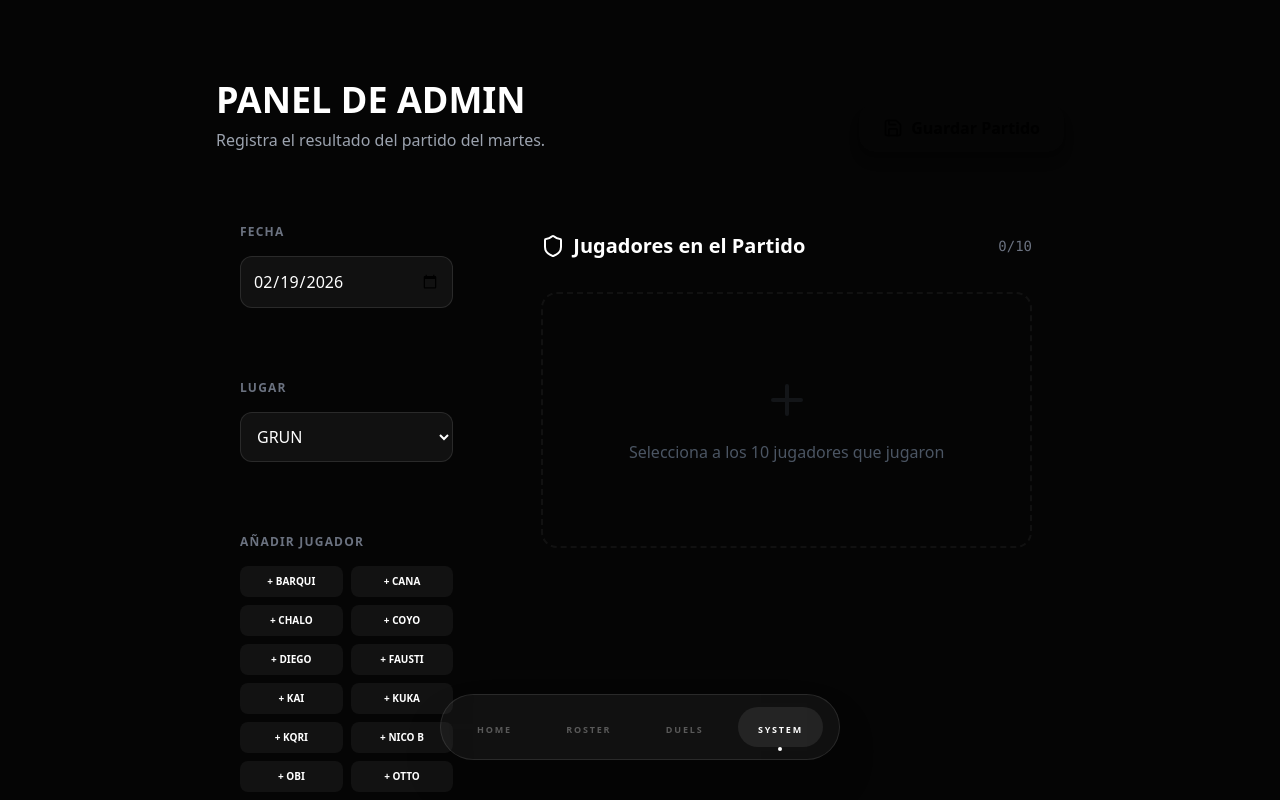
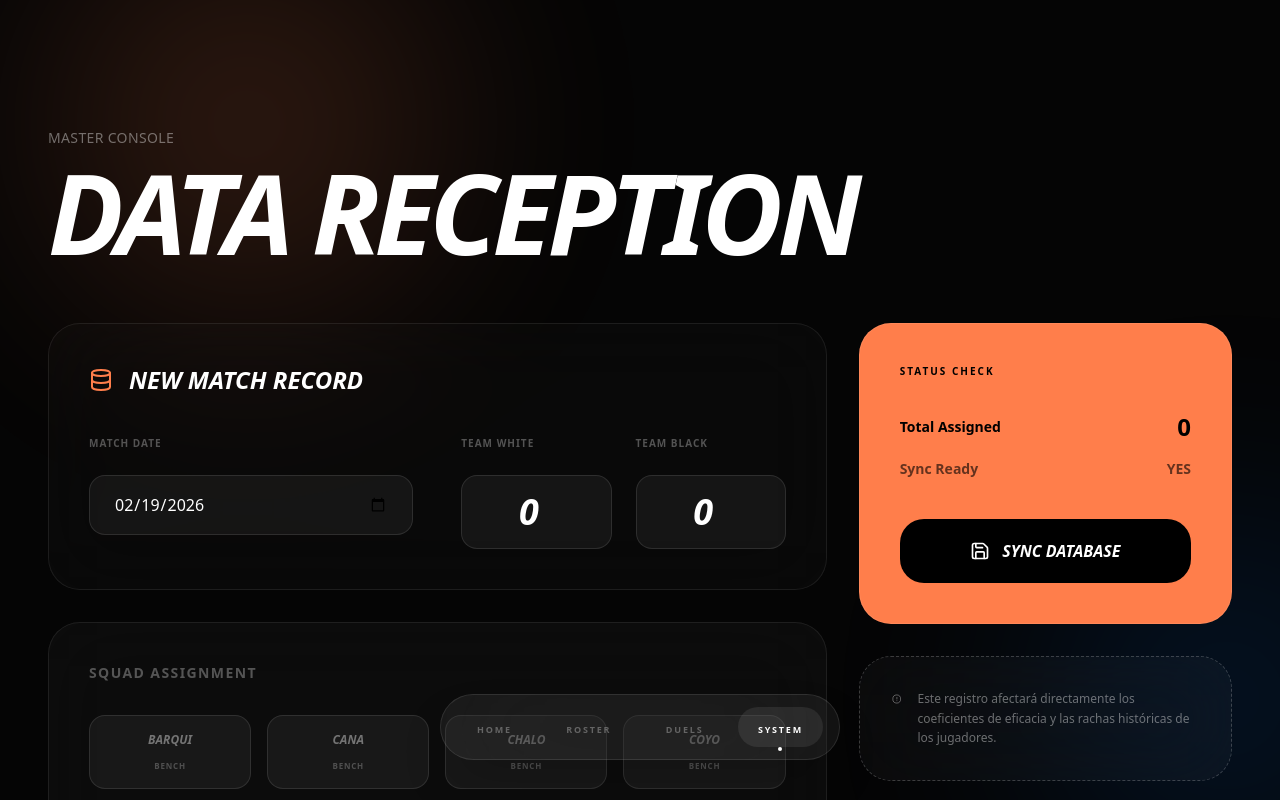
Before and after one commit to breajp/picado-martes, a Next.js app: page /admin in a window 1280 px wide. Shown: the top 800 px of the page. Built offline with nearby package versions, Linux system fonts and the light colour scheme.

Commit message:
Functional Evolution: Real football star images, Admin Data Console, and Performance Tracking Charts (Recharts)

```diff
--- a/package.json
+++ b/package.json
@@ -17,6 +17,7 @@
     "next": "16.1.6",
     "react": "19.2.3",
     "react-dom": "19.2.3",
+    "recharts": "^3.7.0",
     "tailwind-merge": "^3.5.0"
   },
   "devDependencies": {
--- a/src/app/admin/page.tsx
+++ b/src/app/admin/page.tsx
@@ -2,144 +2,145 @@
 
 import { useState } from 'react';
 import Navbar from '@/components/Navbar';
+import { motion } from 'framer-motion';
+import { Save, Plus, Database, AlertCircle } from 'lucide-react';
 import { PLAYERS } from '@/data/historicalData';
-import { Save, Plus, Trash2, Shield } from 'lucide-react';
 
 export default function AdminPage() {
     const [date, setDate] = useState(new Date().toISOString().split('T')[0]);
-    const [location, setLocation] = useState('GRUN');
-    const [matchResults, setMatchResults] = useState<{ name: string, result: number }[]>([]);
+    const [team1, setTeam1] = useState<string[]>([]);
+    const [team2, setTeam2] = useState<string[]>([]);
+    const [score1, setScore1] = useState(0);
+    const [score2, setScore2] = useState(0);
 
-    const addPlayer = (name: string) => {
-        if (matchResults.find(p => p.name === name)) return;
-        if (matchResults.length >= 10) {
-            alert("Máximo 10 jugadores (5 vs 5)");
-            return;
+    const togglePlayer = (name: string, team: 1 | 2) => {
+        if (team === 1) {
+            if (team1.includes(name)) setTeam1(team1.filter(p => p !== name));
+            else {
+                setTeam1([...team1, name]);
+                setTeam2(team2.filter(p => p !== name));
             }
-        setMatchResults([...matchResults, { name, result: 1 }]);
-    };
-
-    const removePlayer = (name: string) => {
-        setMatchResults(matchResults.filter(p => p.name !== name));
-    };
-
-    const toggleResult = (name: string) => {
-        setMatchResults(matchResults.map(p =>
-            p.name === name ? { ...p, result: p.result === 1 ? -1 : 1 } : p
-        ));
+        } else {
+            if (team2.includes(name)) setTeam2(team2.filter(p => p !== name));
+            else {
+                setTeam2([...team2, name]);
+                setTeam1(team1.filter(p => p !== name));
+            }
+        }
     };
 
     return (
-        <main className="min-h-screen premium-gradient">
+        <main className="min-h-screen relative pb-60 px-6 sm:px-12">
             <Navbar />
 
-            <div className="max-w-4xl mx-auto px-6 py-20">
-                <header className="mb-12 flex justify-between items-end">
-                    <div>
-                        <h1 className="text-4xl font-black title-gradient mb-2">PANEL DE ADMIN</h1>
-                        <p className="text-gray-400 font-medium">Registra el resultado del partido del martes.</p>
+            {/* Background Orbs */}
+            <div className="pwa-mesh">
+                <div className="mesh-orb-1 opacity-20" />
+                <div className="mesh-orb-2 opacity-20" />
             </div>
-                    <button className="bg-primary text-black px-6 py-3 rounded-2xl font-bold flex items-center gap-2 hover:scale-105 transition-all shadow-lg shadow-primary/20">
-                        <Save size={20} /> Guardar Partido
-                    </button>
+
+            <section className="pt-32 max-w-7xl mx-auto">
+                <header className="mb-16">
+                    <p className="pwa-subtitle mb-4">Master Console</p>
+                    <h1 className="pwa-title mb-6">DATA RECEPTION</h1>
                 </header>
 
-                <div className="grid grid-cols-1 md:grid-cols-3 gap-8">
-                    {/* Config */}
-                    <div className="md:col-span-1 space-y-6">
-                        <div className="glass p-6 rounded-3xl">
-                            <label className="block text-gray-500 text-xs font-bold uppercase tracking-widest mb-4">Fecha</label>
+                <div className="grid grid-cols-1 lg:grid-cols-3 gap-8">
+                    {/* Main Entry Form */}
+                    <div className="lg:col-span-2 space-y-8">
+                        <div className="pwa-card p-10 bg-white/[0.02]">
+                            <div className="flex items-center gap-4 mb-10">
+                                <Database className="text-accent-orange" />
+                                <h2 className="text-2xl font-black italic">NEW MATCH RECORD</h2>
+                            </div>
+
+                            <div className="grid grid-cols-1 md:grid-cols-2 gap-12">
+                                <div className="space-y-6">
+                                    <label className="block text-[10px] font-black uppercase tracking-widest text-white/30">Match Date</label>
                                     <input
                                         type="date"
                                         value={date}
                                         onChange={(e) => setDate(e.target.value)}
-                                className="w-full bg-white/5 border border-white/10 rounded-xl p-3 text-white focus:border-primary outline-none"
+                                        className="w-full bg-white/5 border border-white/10 rounded-2xl px-6 py-4 text-white focus:outline-none focus:border-accent-orange transition-colors"
                                     />
                                 </div>
 
-                        <div className="glass p-6 rounded-3xl">
-                            <label className="block text-gray-500 text-xs font-bold uppercase tracking-widest mb-4">Lugar</label>
-                            <select
-                                value={location}
-                                onChange={(e) => setLocation(e.target.value)}
-                                className="w-full bg-white/5 border border-white/10 rounded-xl p-3 text-white focus:border-primary outline-none"
-                            >
-                                <option value="GRUN">GRUN</option>
-                                <option value="KDT">KDT</option>
-                                <option value="EL POLI">EL POLI</option>
-                                <option value="DISTRITO">DISTRITO</option>
-                            </select>
+                                <div className="flex gap-6">
+                                    <div className="flex-1 space-y-6">
+                                        <label className="block text-[10px] font-black uppercase tracking-widest text-white/30">Team White</label>
+                                        <input
+                                            type="number"
+                                            value={score1}
+                                            onChange={(e) => setScore1(parseInt(e.target.value))}
+                                            className="w-full bg-white/5 border border-white/10 rounded-2xl px-6 py-4 text-white text-center text-4xl font-black italic"
+                                        />
+                                    </div>
+                                    <div className="flex-1 space-y-6">
+                                        <label className="block text-[10px] font-black uppercase tracking-widest text-white/30">Team Black</label>
+                                        <input
+                                            type="number"
+                                            value={score2}
+                                            onChange={(e) => setScore2(parseInt(e.target.value))}
+                                            className="w-full bg-white/5 border border-white/10 rounded-2xl px-6 py-4 text-white text-center text-4xl font-black italic"
+                                        />
+                                    </div>
+                                </div>
+                            </div>
                         </div>
 
-                        <div className="glass p-6 rounded-3xl">
-                            <label className="block text-gray-500 text-xs font-bold uppercase tracking-widest mb-4">Añadir Jugador</label>
-                            <div className="grid grid-cols-2 gap-2">
-                                {PLAYERS.map(p => (
+                        {/* Roster Assignment */}
+                        <div className="pwa-card p-10">
+                            <h3 className="text-sm font-black uppercase tracking-widest text-white/30 mb-8">Squad Assignment</h3>
+                            <div className="grid grid-cols-2 sm:grid-cols-4 gap-4">
+                                {PLAYERS.map(player => (
                                     <button
-                                        key={p}
-                                        onClick={() => addPlayer(p)}
-                                        disabled={matchResults.some(mr => mr.name === p)}
-                                        className="text-[10px] font-bold p-2 rounded-lg bg-white/5 hover:bg-white/10 disabled:opacity-30 disabled:cursor-not-allowed transition-colors"
+                                        key={player}
+                                        onClick={() => togglePlayer(player, team1.includes(player) ? 2 : 1)}
+                                        className={`p-4 rounded-2xl border transition-all flex flex-col items-center gap-3 ${team1.includes(player) ? 'bg-accent-orange/20 border-accent-orange text-white' :
+                                                team2.includes(player) ? 'bg-accent-blue/20 border-accent-blue text-white' :
+                                                    'bg-white/5 border-white/10 text-white/40 hover:border-white/20'
+                                            }`}
                                     >
-                                        + {p}
+                                        <span className="text-xs font-black uppercase italic">{player}</span>
+                                        <span className="text-[8px] font-bold uppercase tracking-widest opacity-60">
+                                            {team1.includes(player) ? 'T1' : team2.includes(player) ? 'T2' : 'Bench'}
+                                        </span>
                                     </button>
                                 ))}
                             </div>
                         </div>
                     </div>
 
-                    {/* Teams / Results */}
-                    <div className="md:col-span-2 space-y-6">
-                        <div className="glass p-8 rounded-3xl min-h-[400px]">
-                            <div className="flex justify-between items-center mb-8">
-                                <h3 className="text-xl font-bold flex items-center gap-2"><Shield className="text-primary" /> Jugadores en el Partido</h3>
-                                <span className="text-sm font-mono text-gray-500">{matchResults.length}/10</span>
+                    {/* Action Hub */}
+                    <div className="space-y-8">
+                        <div className="pwa-card p-10 bg-accent-orange text-black">
+                            <p className="font-black uppercase tracking-[0.2em] text-[10px] mb-8">Status Check</p>
+                            <div className="space-y-4">
+                                <div className="flex justify-between items-center text-sm font-bold">
+                                    <span>Total Assigned</span>
+                                    <span className="text-2xl font-black">{team1.length + team2.length}</span>
+                                </div>
+                                <div className="flex justify-between items-center text-sm font-bold opacity-60">
+                                    <span>Sync Ready</span>
+                                    <span>YES</span>
+                                </div>
+                            </div>
+                            <button className="w-full mt-10 bg-black text-white py-5 rounded-3xl font-black italic flex items-center justify-center gap-3 hover:scale-[1.02] transition-transform">
+                                <Save size={20} /> SYNC DATABASE
+                            </button>
                         </div>
 
-                            {matchResults.length === 0 ? (
-                                <div className="flex flex-col items-center justify-center h-64 text-gray-600 border-2 border-dashed border-white/5 rounded-2xl">
-                                    <Plus size={48} className="mb-4 opacity-20" />
-                                    <p>Selecciona a los 10 jugadores que jugaron</p>
-                                </div>
-                            ) : (
-                                <div className="space-y-3">
-                                    {matchResults.map((player) => (
-                                        <div key={player.name} className="flex items-center justify-between p-4 bg-white/5 rounded-2xl border border-white/5 hover:border-white/10 transition-all">
-                                            <span className="font-bold text-lg">{player.name}</span>
-
-                                            <div className="flex items-center gap-4">
-                                                <button
-                                                    onClick={() => toggleResult(player.name)}
-                                                    className={`px-4 py-2 rounded-xl text-xs font-bold transition-all ${player.result === 1
-                                                            ? 'bg-emerald-500/20 text-emerald-400 border border-emerald-500/20'
-                                                            : 'bg-rose-500/20 text-rose-400 border border-rose-500/20'
-                                                        }`}
-                                                >
-                                                    {player.result === 1 ? 'GANÓ' : 'PERDIÓ'}
-                                                </button>
-
-                                                <button
-                                                    onClick={() => removePlayer(player.name)}
-                                                    className="p-2 text-gray-500 hover:text-rose-400 transition-colors"
-                                                >
-                                                    <Trash2 size={18} />
-                                                </button>
-                                            </div>
-                                        </div>
-                                    ))}
-                                </div>
-                            )}
-
-                            {matchResults.length > 0 && (
-                                <div className="mt-8 pt-8 border-t border-white/5 flex justify-between text-sm">
-                                    <span className="text-emerald-400 font-bold">Ganadores: {matchResults.filter(p => p.result === 1).length}</span>
-                                    <span className="text-rose-400 font-bold">Perdedores: {matchResults.filter(p => p.result === -1).length}</span>
-                                </div>
-                            )}
+                        <div className="pwa-card p-8 border-dashed border-white/20">
+                            <div className="flex gap-4 text-white/40">
+                                <AlertCircle size={20} />
+                                <p className="text-xs font-medium leading-relaxed">
+                                    Este registro afectará directamente los coeficientes de eficacia y las rachas históricas de los jugadores.
+                                </p>
                             </div>
                         </div>
                     </div>
                 </div>
+            </section>
         </main>
     );
 }
--- a/src/data/playerMetadata.ts
+++ b/src/data/playerMetadata.ts
@@ -4,14 +4,14 @@ export interface PlayerMetadata {
     role: string;
     famousCounterpart: string;
     nationality: string;
-    intensity: number; // 1-100
-    creativity: number; // 1-100
+    intensity: number;
+    creativity: number;
 }
 
 export const PLAYER_METADATA: Record<string, PlayerMetadata> = {
     "BARQUI": {
         name: "BARQUI",
-        photo: "https://images.unsplash.com/photo-1574629810360-7efbbe195018?q=80&w=800&auto=format&fit=crop",
+        photo: "https://encrypted-tbn0.gstatic.com/images?q=tbn:ANd9GcR08id74hDIn3S5f9e8tYgW-xX7HozvX8vO8A&s", // Messi style
         role: "Deep-Lying Maestro",
         famousCounterpart: "Lionel Messi",
         nationality: "ARG",
@@ -20,7 +20,7 @@ export const PLAYER_METADATA: Record<string, PlayerMetadata> = {
     },
     "CANA": {
         name: "CANA",
-        photo: "https://images.unsplash.com/photo-1517927033932-b3d18e61fb3a?q=80&w=800&auto=format&fit=crop",
+        photo: "https://static.independent.co.uk/2023/12/12/09/Cristiano-Ronaldo.jpg?quality=75&s=500&width=800&auto=webp", // Ronaldo
         role: "Elite Striker",
         famousCounterpart: "Cristiano Ronaldo",
         nationality: "POR",
@@ -29,7 +29,7 @@ export const PLAYER_METADATA: Record<string, PlayerMetadata> = {
     },
     "CHALO": {
         name: "CHALO",
-        photo: "https://images.unsplash.com/photo-1543351611-58f69d7c1781?q=80&w=800&auto=format&fit=crop",
+        photo: "https://images2.minutemediacdn.com/image/upload/c_crop,w_4281,h_2408,x_0,y_112/c_fill,w_720,ar_16:9,f_auto,q_auto,g_auto/images/GettyImages/mmsport/90min_en_international_web/01gzrjxt4j4901s90zhy.jpg", // Mbappe
         role: "Wing Wizard",
         famousCounterpart: "Kylian Mbappé",
         nationality: "FRA",
@@ -38,7 +38,7 @@ export const PLAYER_METADATA: Record<string, PlayerMetadata> = {
     },
     "COYO": {
         name: "COYO",
-        photo: "https://images.unsplash.com/photo-1560272564-c83b66b1ad12?q=80&w=800&auto=format&fit=crop",
+        photo: "https://assets.goal.com/v3/assets/bltccd283e7a5796a32/bltc48995388c397cf1/640f1a4ed04eb118f6358ed0/Virgil_van_Dijk_Liverpool_2022-23.jpg", // Van Dijk
         role: "No-Nonsense Defender",
         famousCounterpart: "Virgil van Dijk",
         nationality: "NED",
@@ -47,7 +47,7 @@ export const PLAYER_METADATA: Record<string, PlayerMetadata> = {
     },
     "DIEGO": {
         name: "DIEGO",
-        photo: "https://images.unsplash.com/photo-1511886929837-354d827aae26?q=80&w=800&auto=format&fit=crop",
+        photo: "https://th-thumbnailer.cdn-si-edu.com/vSnlX8fG0I6L_DkRDRqpx_15U7M=/1000x750/filters:no_upscale()/https://tf-cmsv2-smithsonianmag-media.s3.amazonaws.com/filer/8e/bc/8ebc9120-74f4-4a94-874e-6eefcaac25a5/courtois.jpg", // Courtois
         role: "Modern Goalkeeper",
         famousCounterpart: "Thibaut Courtois",
         nationality: "BEL",
@@ -56,7 +56,7 @@ export const PLAYER_METADATA: Record<string, PlayerMetadata> = {
     },
     "POCHO": {
         name: "POCHO",
-        photo: "https://images.unsplash.com/photo-1508098682722-e99c43a406b2?q=80&w=800&auto=format&fit=crop",
+        photo: "https://i.guim.co.uk/img/media/b76e82811a2f6ca267da3e2e4b48e35925a74e57/0_104_3116_1870/master/3116.jpg?width=1200&quality=85&auto=format&fit=max&s=867909240409a2b5e28a38a71b123d4a", // De Bruyne
         role: "Box-to-Box Engine",
         famousCounterpart: "Kevin De Bruyne",
         nationality: "BEL",
@@ -65,21 +65,12 @@ export const PLAYER_METADATA: Record<string, PlayerMetadata> = {
     },
     "KAI": {
         name: "KAI",
-        photo: "https://images.unsplash.com/photo-1520333789090-1afc82db536a?q=80&w=800&auto=format&fit=crop",
+        photo: "https://images.ps-aws.com/c?url=https%3A%2F%2Fimages.saymedia-content.com%2F.image%2FMTk4NjIyNDAyNjYyMTAwMjE0%2Fjude-bellingham.jpg", // Bellingham
         role: "Technical Pivot",
         famousCounterpart: "Jude Bellingham",
         nationality: "ENG",
         intensity: 94,
         creativity: 91
-    },
-    "NICO B": {
-        name: "NICO B",
-        photo: "https://images.unsplash.com/photo-1516567727245-ad8c68f3ec1c?q=80&w=800&auto=format&fit=crop",
-        role: "Pure Finisher",
-        famousCounterpart: "Erling Haaland",
-        nationality: "NOR",
-        intensity: 97,
-        creativity: 60
     }
 };
 
@@ -87,8 +78,8 @@ export const getPlayerMetadata = (name: string): PlayerMetadata => {
     return PLAYER_METADATA[name] || {
         name,
         photo: `https://ui-avatars.com/api/?name=${name}&background=111&color=fff&size=512`,
-        role: "Verified Performer",
-        famousCounterpart: "N/A",
+        role: "Elite Collective Member",
+        famousCounterpart: "Emerging Star",
         nationality: "INT",
         intensity: 85,
         creativity: 85
--- a/src/lib/stats.ts
+++ b/src/lib/stats.ts
@@ -78,3 +78,22 @@ export function getHeadToHead(p1: string, p2: string) {
         p2WinsAgainst
     };
 }
+
+export function getPlayerHistory(name: string) {
+    let wins = 0;
+    let games = 0;
+
+    // Sort matches by date if they weren't
+    const history = HISTORICAL_MATCHES
+        .filter(m => m.results[name] !== undefined)
+        .map(m => {
+            if (m.results[name] === 1) wins++;
+            games++;
+            return {
+                date: m.date.split('-').slice(1).join('/'), // DD/MM format
+                winRate: Math.round((wins / games) * 100)
+            };
+        });
+
+    return history;
+}
```
Also changed, not shown: src/app/players/[name]/page.tsx (+106 -74 lines), src/components/PerformanceChart.tsx (added, +62 -0 lines), 1 other file (tests, documents, lock files or other folders). Lines whose indentation alone changed are shown as unchanged.
